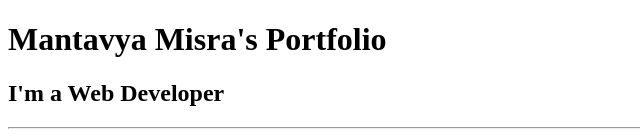
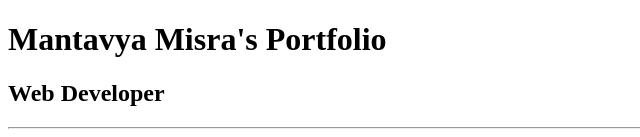
Before and after one commit to Mantavya123/html-portfolio, a plain HTML site: page index.html in a window 1280 px wide. Shown: the top 137 px of the page, without its empty margins (0-640 px from the left). Drawn offline with Linux system fonts and the light colour scheme.

Commit message:
Update index.html

```diff
--- a/index.html
+++ b/index.html
@@ -6,7 +6,7 @@
     </head>
     <body>
         <h1>Mantavya Misra's Portfolio</h1>
-        <h2>I'm a Web Developer </h2>
+        <h2>Web Developer </h2>
         <hr/>
         <a href="./projects/movies_project.html">Movie Ranking Project<br/></a>
         <img src="./Images/movies_list_project.png" height="200"/><br/>
```
